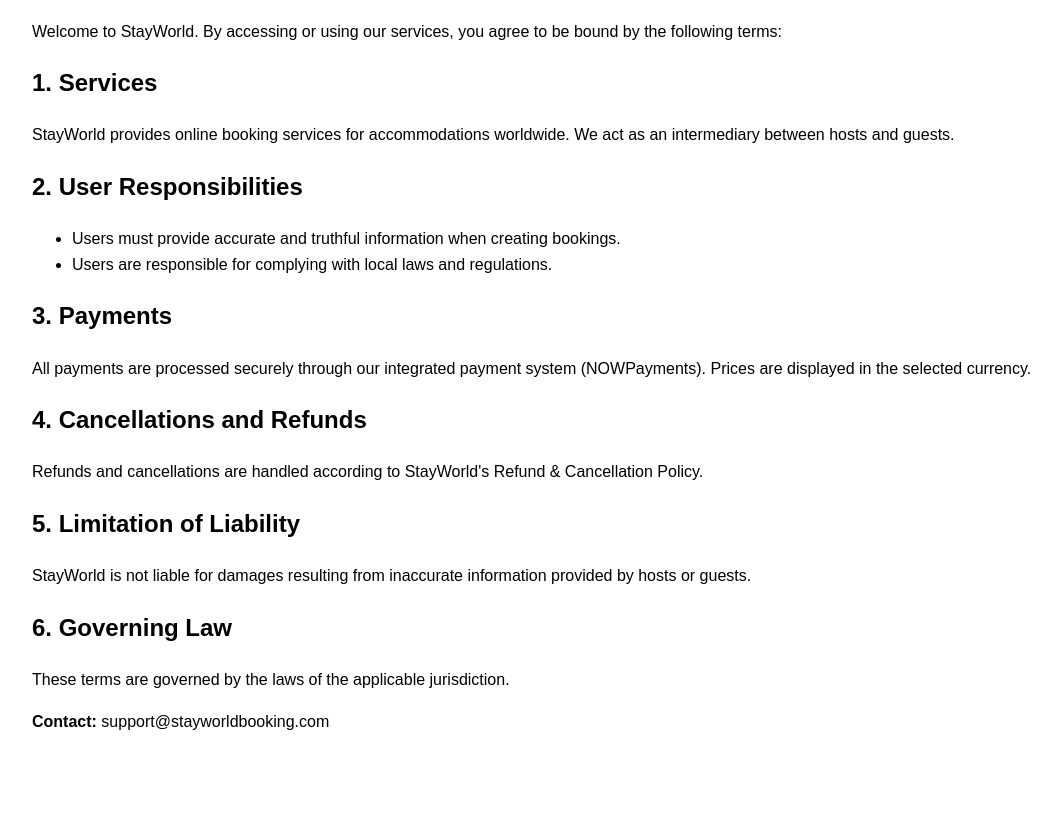
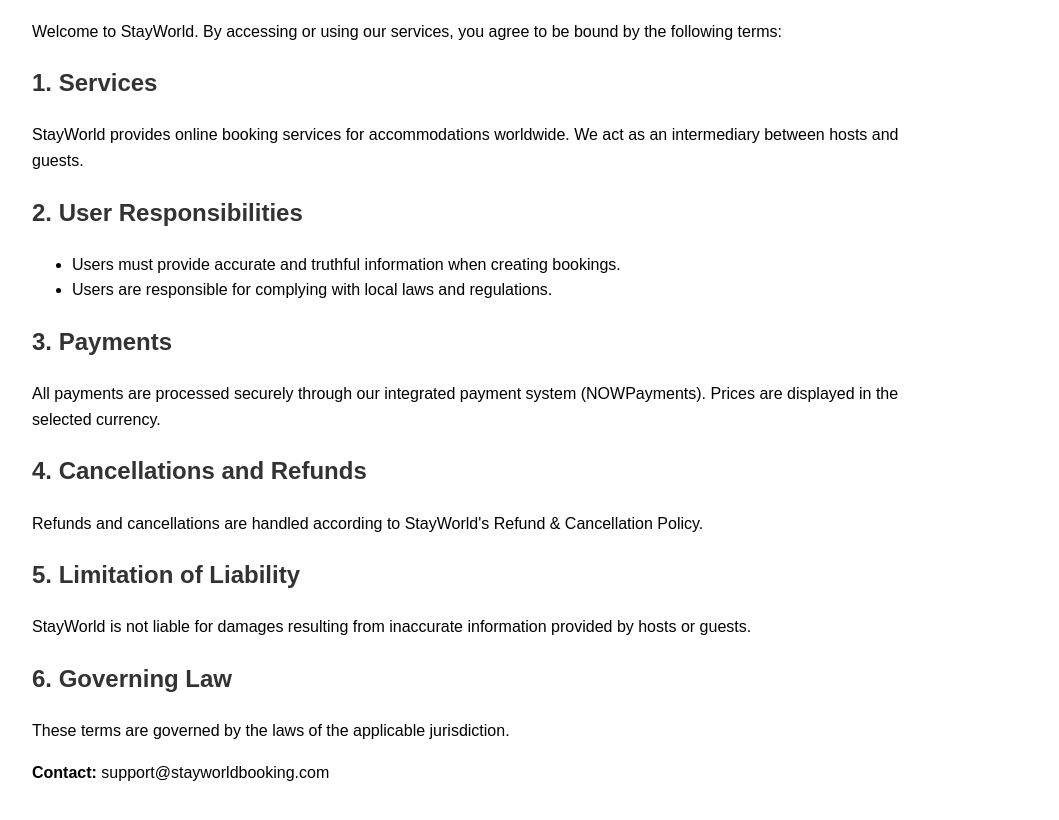
Before and after one commit to stayworld94-ops/stayworld-pay, a website: page terms.html in a window 1280 px wide. Shown: the part 94-914 px from the top of the page, without its empty margins (8-1067 px from the left). Before the commit the page ends 868 px from the top, so only its background shows below. Drawn offline with Linux system fonts and the light colour scheme.

Commit message:
Update terms.html

```diff
--- a/terms.html
+++ b/terms.html
@@ -4,8 +4,8 @@
   <meta charset="UTF-8">
   <title>Terms of Service | StayWorld</title>
   <style>
-    body { font-family: Arial, sans-serif; margin: 40px; line-height: 1.6; }
-    h1 { color: #333; }
+    body { font-family: Arial, sans-serif; margin: 40px; line-height: 1.6; max-width: 900px; }
+    h1, h2 { color: #333; }
   </style>
 </head>
 <body>
```
